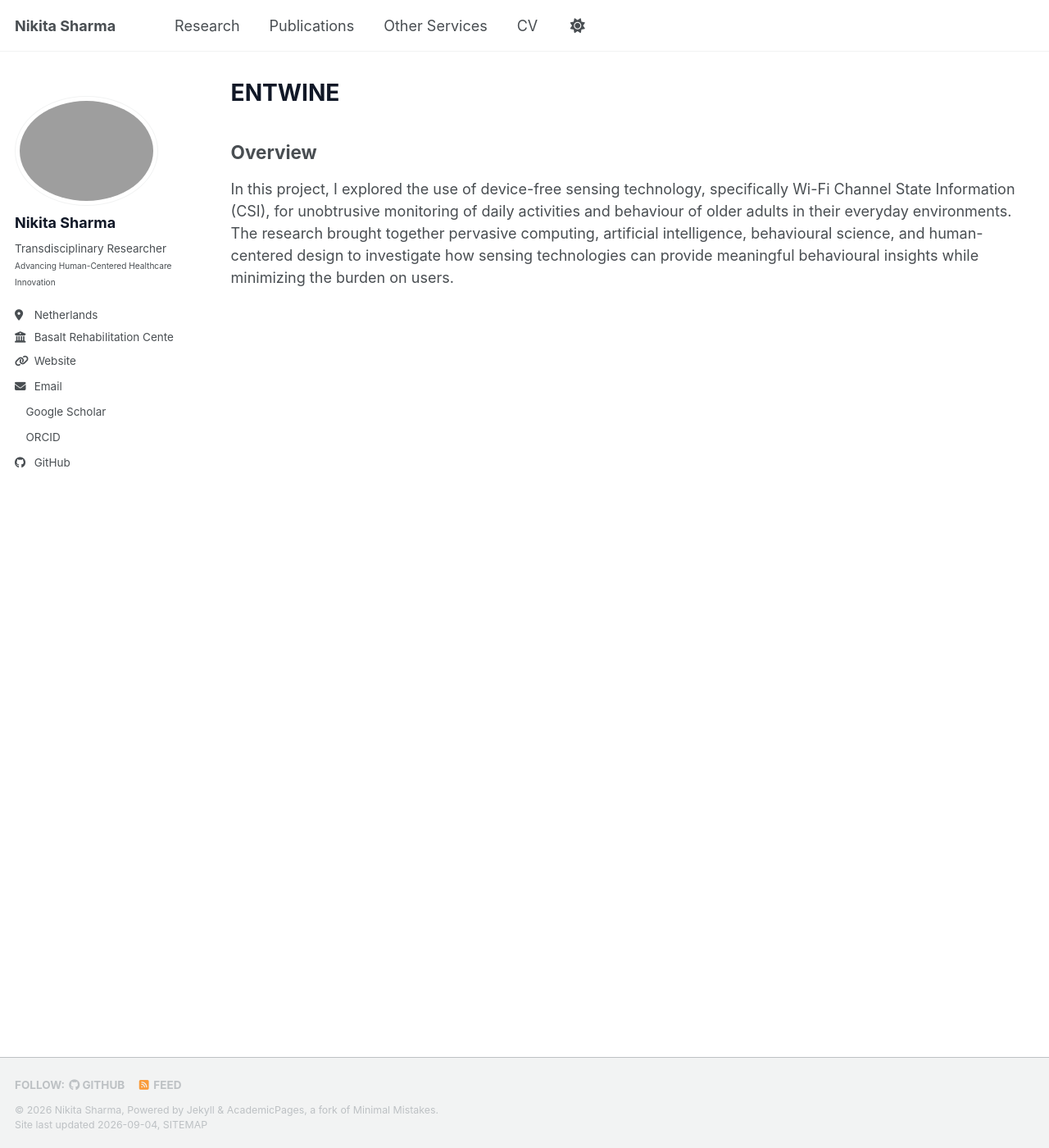
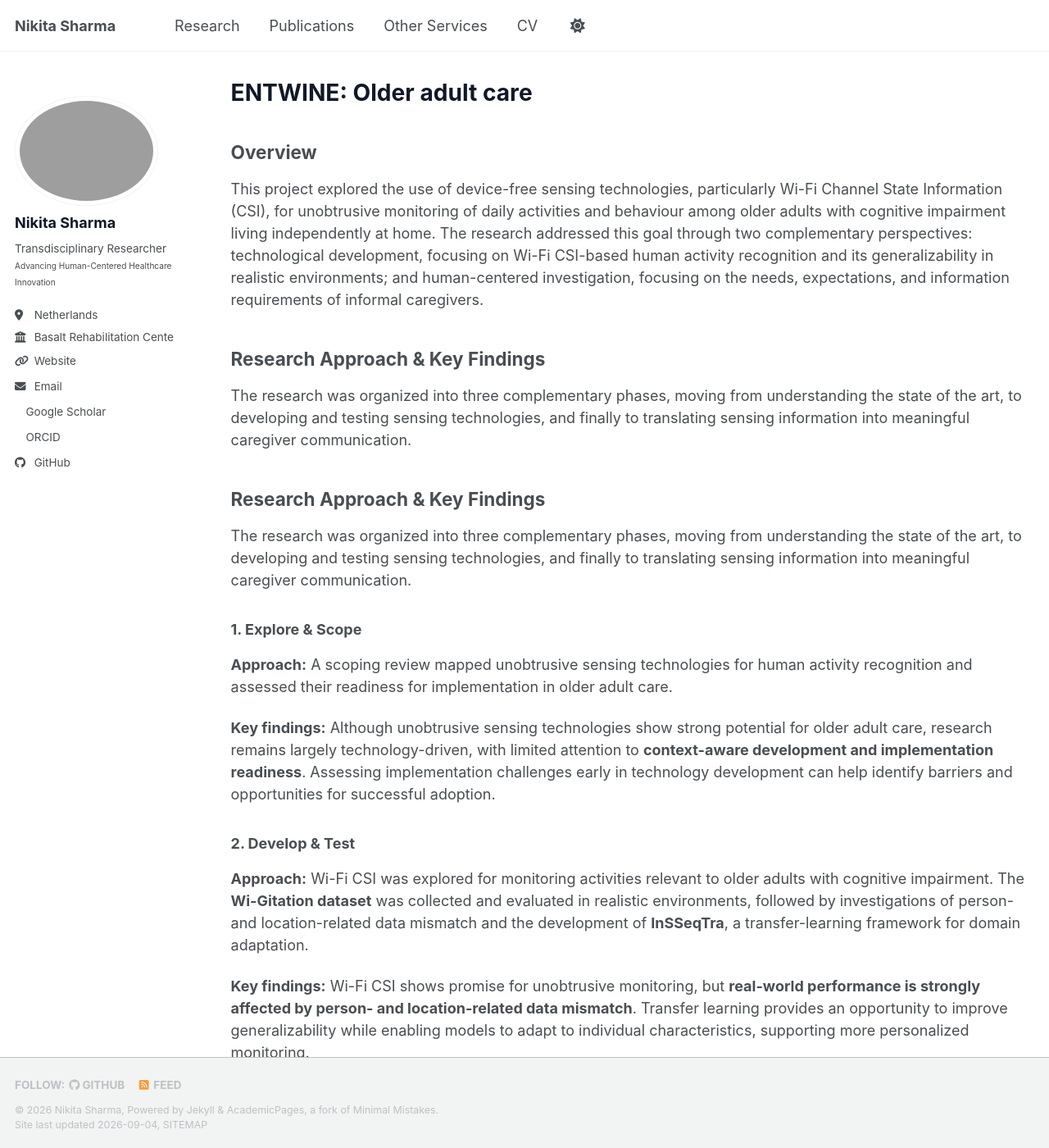
Before and after one commit to nikitasharma14/Portfolio, a Jekyll site: the page built from _portfolio/entwine.md, in a window 1280 px wide and 1400 px high. Shown: the whole window at 82% size. Built offline with Jekyll 4.4.1, drawn with Linux system fonts in a browser that asks for light colours; a style sheet for code colours, icons or effects is not loaded; some of the changed text lies outside the part shown.

Commit message:
Update entwine.md

```diff
--- a/_portfolio/entwine.md
+++ b/_portfolio/entwine.md
@@ -1,5 +1,5 @@
 ---
-title: "ENTWINE"
+title: "ENTWINE: Older adult care"
 
 collection: portfolio
 
@@ -19,4 +19,53 @@ skills:
 ---
 ## Overview
 
-In this project, I explored the use of device-free sensing technology, specifically Wi-Fi Channel State Information (CSI), for unobtrusive monitoring of daily activities and behaviour of older adults in their everyday environments. The research brought together pervasive computing, artificial intelligence, behavioural science, and human-centered design to investigate how sensing technologies can provide meaningful behavioural insights while minimizing the burden on users.
+This project explored the use of device-free sensing technologies, particularly Wi-Fi Channel State Information (CSI), for unobtrusive monitoring of daily activities and behaviour among older adults with cognitive impairment living independently at home. The research addressed this goal through two complementary perspectives: technological development, focusing on Wi-Fi CSI-based human activity recognition and its generalizability in realistic environments; and human-centered investigation, focusing on the needs, expectations, and information requirements of informal caregivers.
+
+## Research Approach & Key Findings
+
+The research was organized into three complementary phases, moving from understanding the state of the art, to developing and testing sensing technologies, and finally to translating sensing information into meaningful caregiver communication.
+
+## Research Approach & Key Findings
+
+The research was organized into three complementary phases, moving from understanding the state of the art, to developing and testing sensing technologies, and finally to translating sensing information into meaningful caregiver communication.
+
+### 1. Explore & Scope
+
+**Approach:**
+A scoping review mapped unobtrusive sensing technologies for human activity recognition and assessed their readiness for implementation in older adult care.
+
+**Key findings:**
+Although unobtrusive sensing technologies show strong potential for older adult care, research remains largely technology-driven, with limited attention to **context-aware development and implementation readiness**. Assessing implementation challenges early in technology development can help identify barriers and opportunities for successful adoption.
+
+### 2. Develop & Test
+
+**Approach:**
+Wi-Fi CSI was explored for monitoring activities relevant to older adults with cognitive impairment. The **Wi-Gitation dataset** was collected and evaluated in realistic environments, followed by investigations of person- and location-related data mismatch and the development of **InSSeqTra**, a transfer-learning framework for domain adaptation.
+
+**Key findings:**
+Wi-Fi CSI shows promise for unobtrusive monitoring, but **real-world performance is strongly affected by person- and location-related data mismatch**. Transfer learning provides an opportunity to improve generalizability while enabling models to adapt to individual characteristics, supporting more personalized monitoring.
+
+### 3. Design to Communicate
+
+**Approach:**
+Mixed-method research with informal caregivers and older adults explored the needs, expectations, and information requirements surrounding unobtrusive monitoring. These insights informed the design and evaluation of a low-fidelity caregiver interaction platform incorporating personalization and persuasive system design.
+
+**Key findings:**
+Unobtrusive sensing was valued for supporting older adults and caregivers, but successful implementation requires **centralized, empathetic, adaptable, and privacy-conscious care approaches**. Care needs and information requirements change over time, highlighting the importance of adaptable solutions and clear agreements about **when information should be communicated, to whom, and what actions should follow**.
+
+
+## Implementable Outcomes
+
+The research provides practical insights for developing and implementing unobtrusive sensing solutions in home-based care:
+
+* **Personalized monitoring:** Wi-Fi CSI-based models can be adapted to individual characteristics to improve monitoring in real-world settings.
+* **Context-aware development:** Technical performance and implementation challenges should be assessed early and under realistic conditions.
+* **Adaptive care support:** Sensing systems should accommodate changing care needs, health conditions, and personal circumstances.
+* **Caregiver-centered communication:** Information should be personalized and communicated to the right stakeholder, at the right time, with clear agreements on the required follow-up action.
+* **Privacy-conscious design:** Personalization and monitoring should be balanced with privacy, safety, and user expectations.
+
+## Thesis
+
+This research was conducted as part of my doctoral thesis and can be accessed here:
+
+*Sensing the care: Advancing unobtrusive sensing solutions to support informal caregivers of older adults with cognitive impairment* (2024) — [10.3990/1.9789036559942](https://doi.org/10.3990/1.9789036559942)
```
